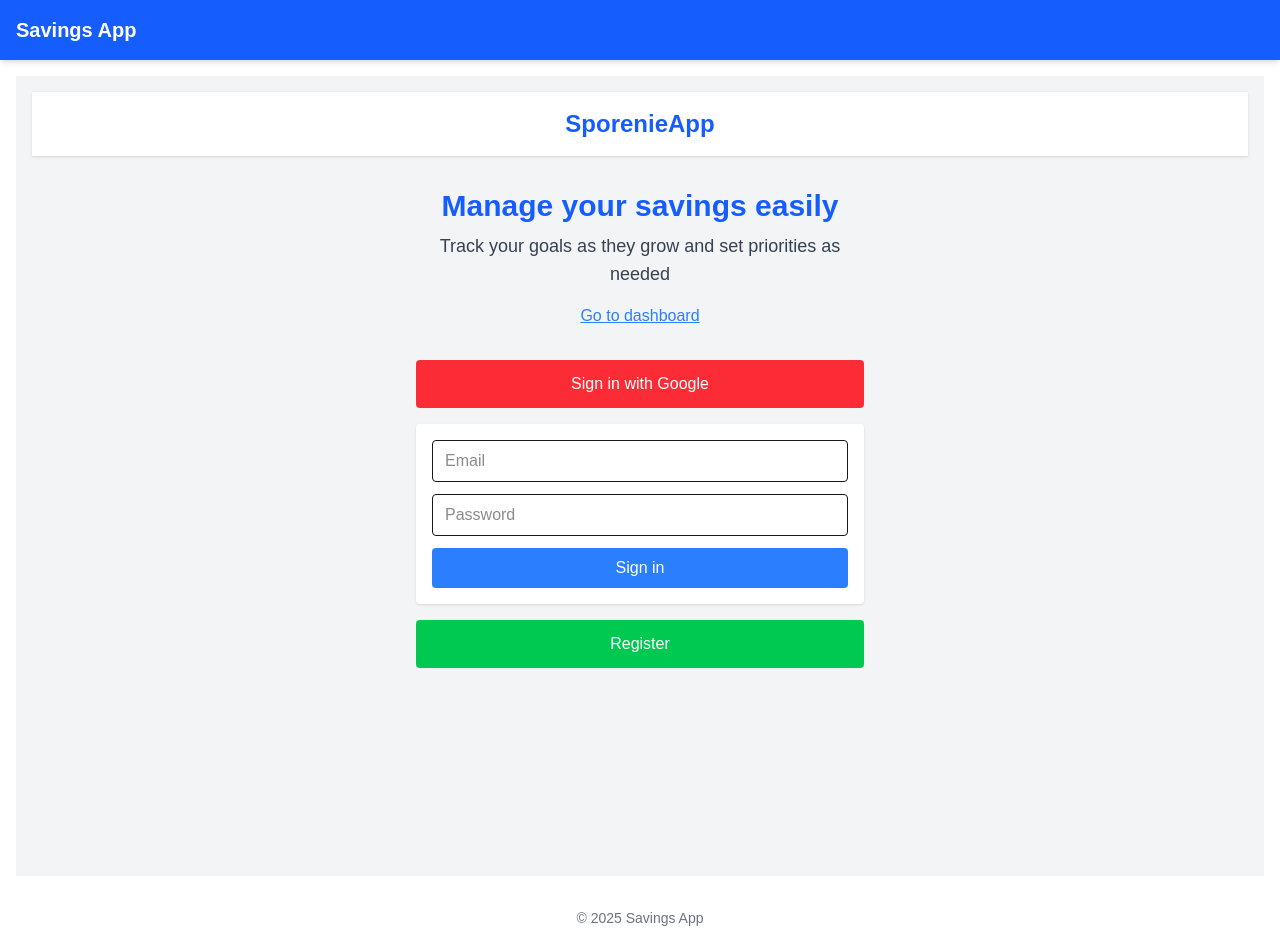
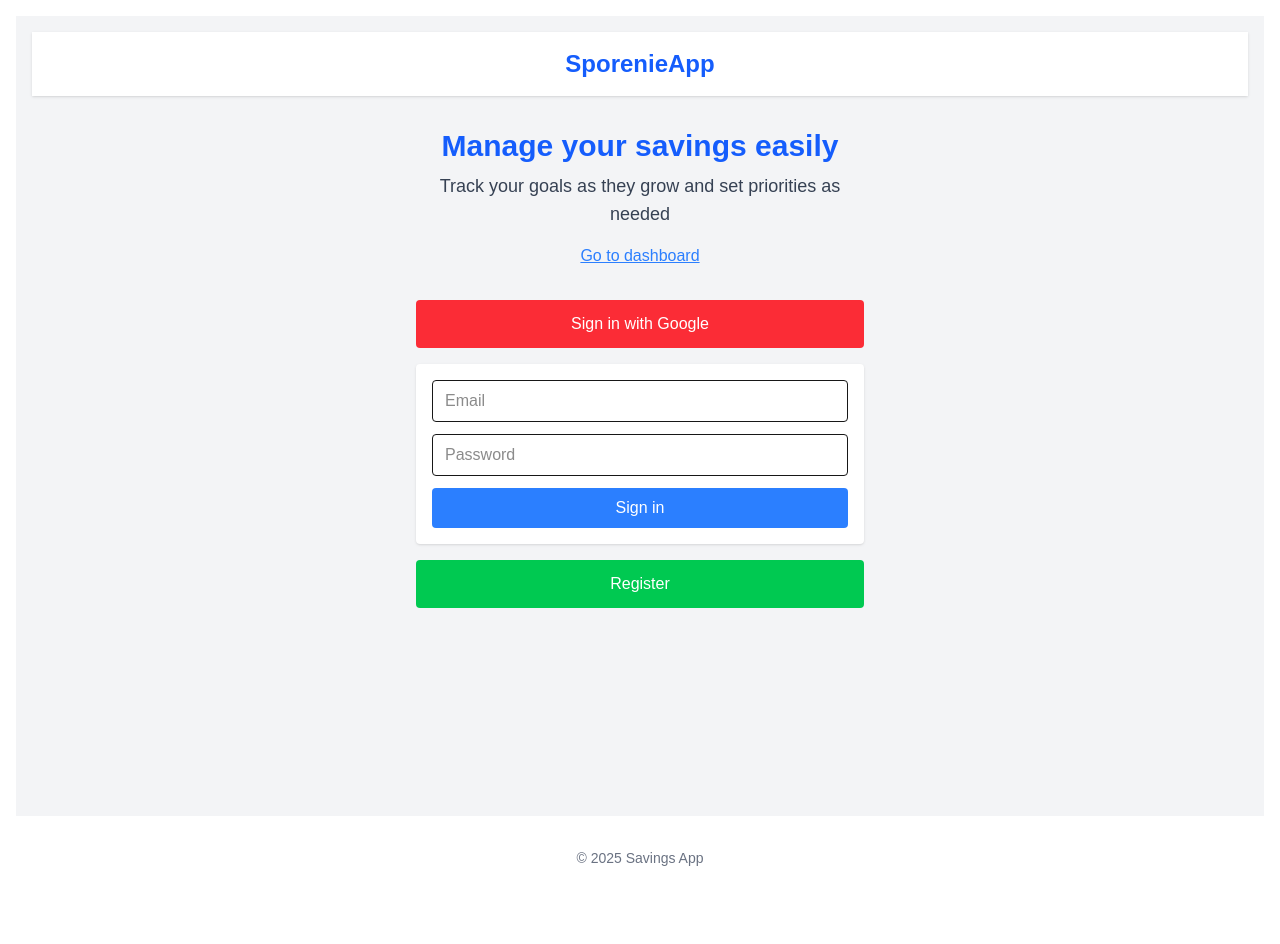
Before and after one commit to TomasPeterec/savings_app_code, a Next.js app: page / in a window 1280 px wide. After the commit the page ends 884 px from the top, so only its background shows below. Built offline with nearby package versions, Linux system fonts and the light colour scheme.

Commit message:
Firebase installed

```diff
--- a/src/app/layout.tsx
+++ b/src/app/layout.tsx
@@ -10,9 +10,6 @@ export default function RootLayout({ children }: { children: ReactNode }) {
   return (
     <html lang="sk">
       <body className="bg-gray-100 font-sans min-h-screen">
-        <header className="bg-blue-600 text-white p-4 shadow-md">
-          <h1 className="text-xl font-bold">Savings App</h1>
-        </header>
 
         <main className="p-4">{children}</main>
 
```
Also changed, not shown: package.json (+7 -6 lines), 1 other file (tests, documents, lock files or other folders).
